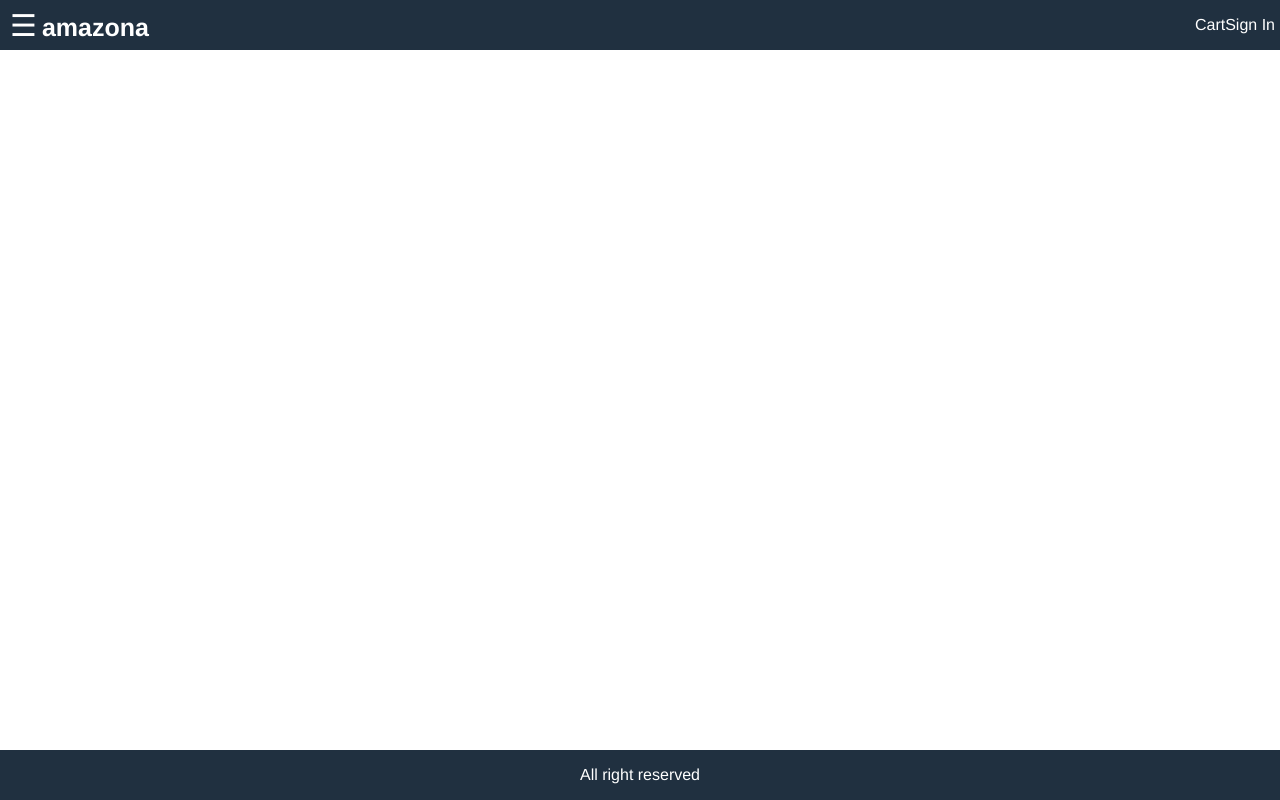
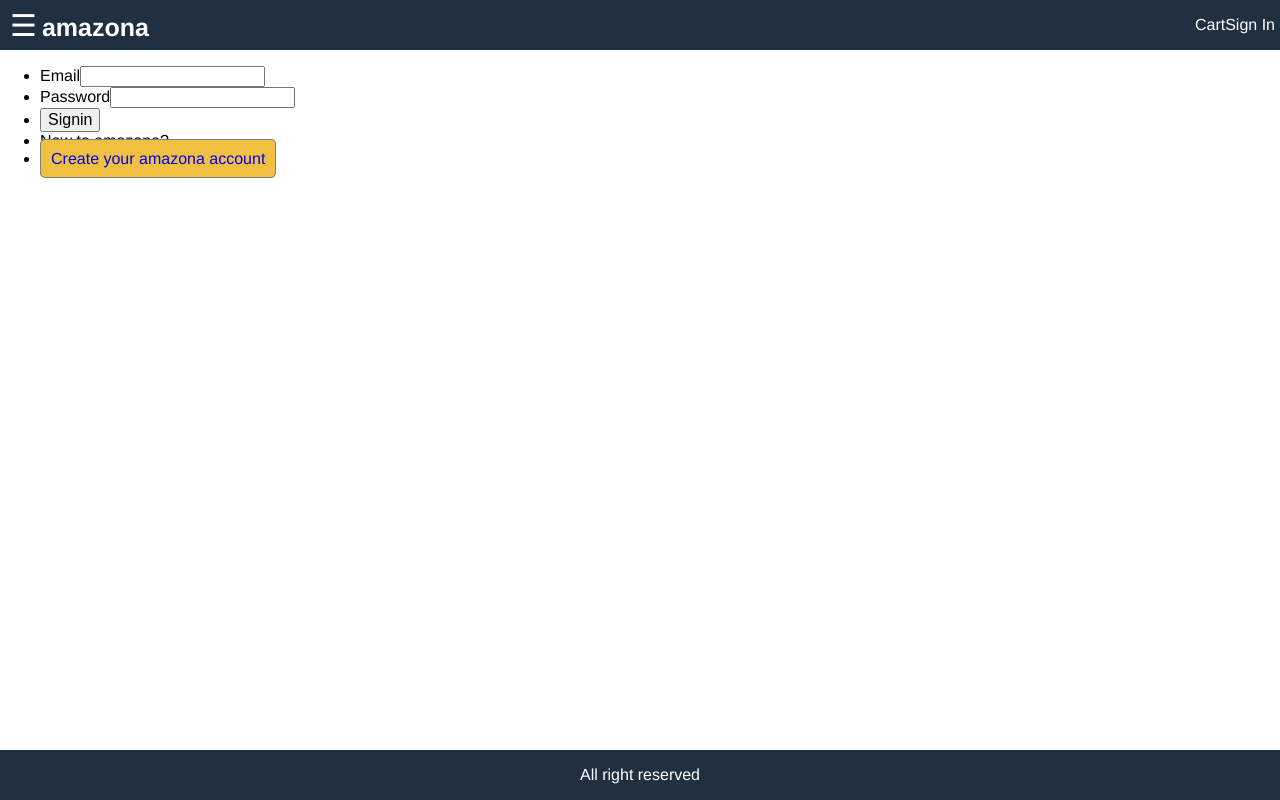
Before and after one commit to ykurata/e-commerce, a React (Create React App) app in the folder client/: page /signin in a window 1280 px wide. Built offline with nearby package versions, Linux system fonts and the light colour scheme.

Commit message:
created signin screen

```diff
--- a/client/src/App.js
+++ b/client/src/App.js
@@ -5,6 +5,7 @@ import './App.css';
 import HomeScreen from './screens/HomeScreen';
 import ProductScreen from './screens/ProductScreen';
 import CartScreen from './screens/CartScreen';
+import SigninScreen from './screens/SigninScreen';
 
 function App() {
   const openMenu = () => {
@@ -27,7 +28,9 @@ function App() {
           </div>
           <div className="header-link">
             <a href="cart.html">Cart</a>
-            <a href="signin.html">Sign In</a>
+            <Link to="/signin">
+              Sign In
+            </Link>
           </div>
         </header>
         <aside className="sidebar">
@@ -44,6 +47,7 @@ function App() {
         </aside>
         <main className="main">
           <div className="content">
+            <Route path="/signin" component={SigninScreen} />
             <Route path="/product/:id" component={ProductScreen} />
             <Route path="/" exact={true} component={HomeScreen} />
             <Route path="/cart/:id?" component={CartScreen} />
@@ -53,7 +57,7 @@ function App() {
           All right reserved
       </footer>
       </div>
-    </BrowserRouter>
+    </BrowserRouter >
   );
 }
 
--- /dev/null
+++ b/client/src/screens/SigninScreen.js
@@ -0,0 +1,54 @@
+import React, { useState, useEffect } from 'react';
+import { useSelector, useDispatch } from 'react-redux';
+import { Link } from 'react-router-dom';
+
+const SigninScreen = (props) => {
+  const [email, setEmail] = useState("");
+  const [password, setPassword] = useState("");
+
+  const dispatch = useDispatch();
+
+  useEffect(() => {
+
+    return () => {
+
+    }
+  }, [])
+
+  const submitHandler = e => {
+    e.preventDefault();
+
+  }
+
+
+  return <div className="form">
+    <form onSubmit={submitHandler}>
+      <ul className="form-container">
+        <li>
+          <label for="email">
+            Email
+          </label>
+          <input type="email" name="email" id="email" onChange={(e) => setEmail(e.target.value)}></input>
+        </li>
+        <li>
+          <label for="email">
+            Password
+          </label>
+          <input type="password" name="password" id="password" onChange={(e) => setPassword(e.target.value)}></input>
+        </li>
+        <li>
+          <button type="submit" className="button-primary">Signin</button>
+        </li>
+        <li>
+          New to amazona?
+        </li>
+        <li>
+          <Link to="/register" className="button full-width">Create your amazona account</Link>
+        </li>
+      </ul>
+    </form>
+  </div>
+
+}
+
+export default SigninScreen;
```
